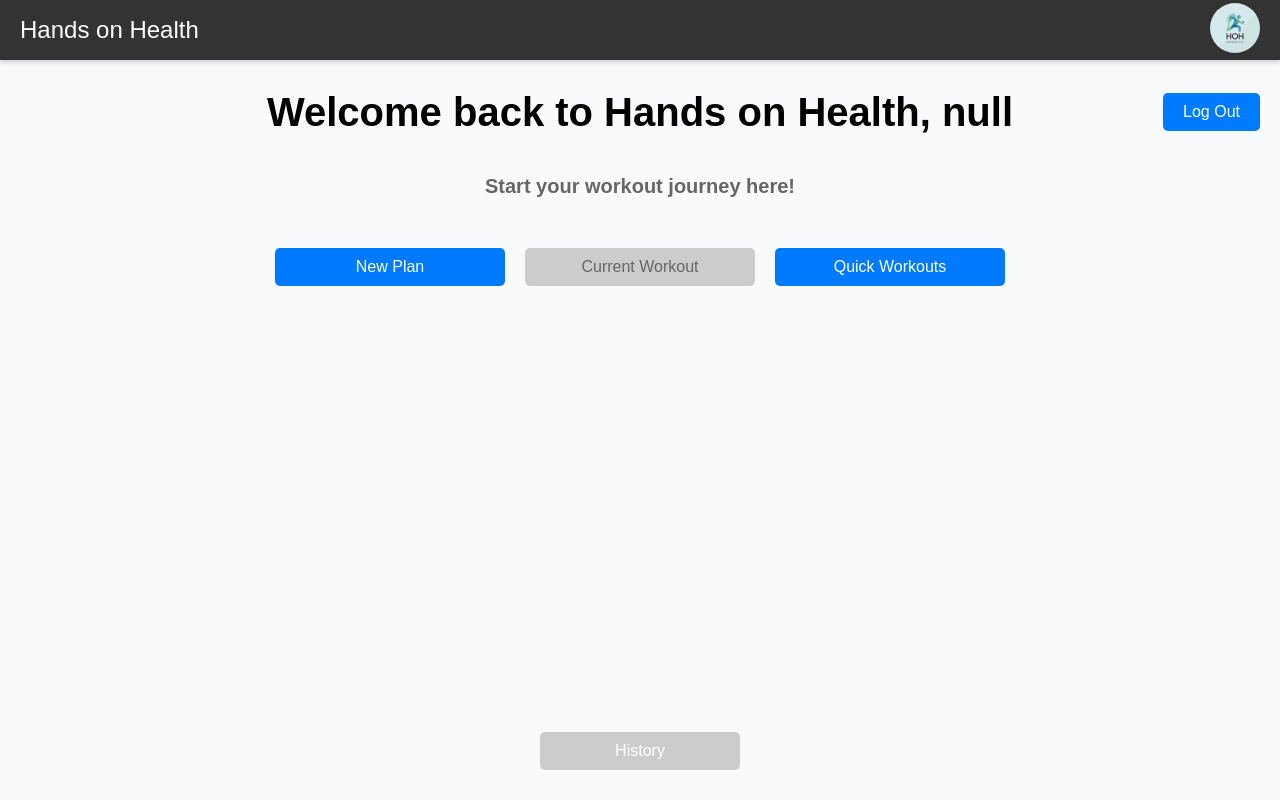
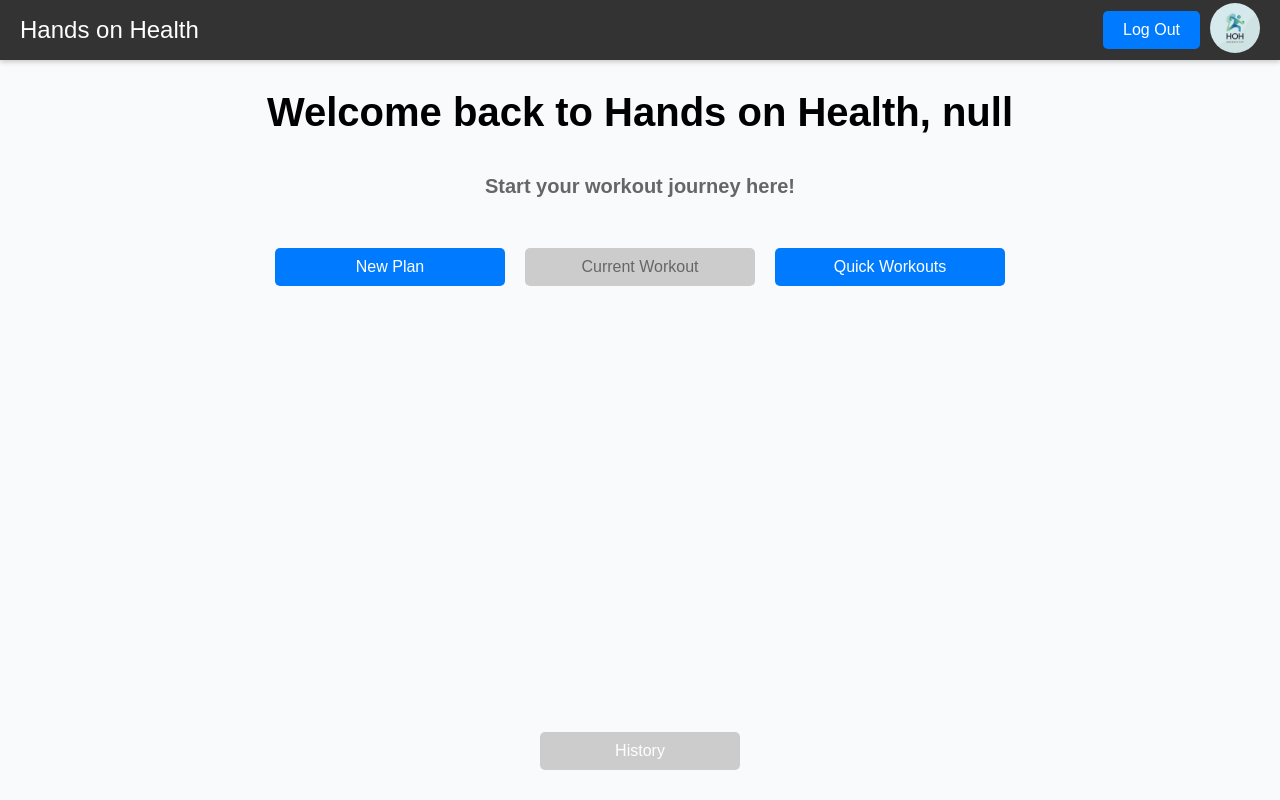
Before and after one commit to weloniheu/Hands-on-Health2, a React (Create React App) app in the folder client/: page /home in a window 1280 px wide. Built offline with nearby package versions, Linux system fonts and the light colour scheme.

Commit message:
Fixed Logout Button

```diff
--- a/client/src/components/HomePage.css
+++ b/client/src/components/HomePage.css
@@ -67,9 +67,3 @@ button {
 .history-button button:hover {
     background-color: #0056b3;
 }
-
-.logout-button {
-    position: absolute;
-    top: 93px;
-    right: 10px;
-}
--- a/client/src/components/HomePage.tsx
+++ b/client/src/components/HomePage.tsx
@@ -7,7 +7,7 @@ import "./HomePage.css";
 
 const HomePage: React.FC = () => {
     const navigate = useNavigate();
-    const { token, user, isGuest, logout, isLoggedIn } = useAuth();
+    const { token, user, isGuest, isLoggedIn } = useAuth();
     const [hasCurrentWorkout, setHasCurrentWorkout] = useState(false);
 
     useEffect(() => {
@@ -51,11 +51,6 @@ const HomePage: React.FC = () => {
         navigate("/quick-workouts");
     }
 
-    function handleLogout() {
-        logout();
-        navigate("/login");
-    }
-
     return (
         <div className="home-page">
             <Header />
@@ -79,9 +74,6 @@ const HomePage: React.FC = () => {
                     <button onClick={handleViewHistory}>History</button>
                 </div>
             )}
-            <button className="logout-button" onClick={handleLogout}>
-                {isGuest ? "Exit Guest" : "Log Out"}
-            </button>
         </div>
     );
 };
--- a/client/src/components/WorkOutPlan/Header.tsx
+++ b/client/src/components/WorkOutPlan/Header.tsx
@@ -1,39 +1,36 @@
-import React, { useState } from "react";
 import "./css/Header.css";
 import logo from "../../logos/small_logo.png";
-import { useNavigate } from "react-router-dom";
+import { useNavigate, useLocation } from "react-router-dom";
 import { useAuth } from "../../contexts/AuthContext";
 
 const Header = () => {
     const navigate = useNavigate();
-    const [showDropdown, setShowDropdown] = useState(false);
-    const { logout } = useAuth();
-
-    const handleLogoClick = () => {
-        setShowDropdown((prevState) => !prevState);
-    };
+    const { pathname } = useLocation();
+    const { logout, isGuest } = useAuth();
 
     const handleLogout = () => {
-        setShowDropdown(false);
         logout();
         navigate("/login");
     };
+
+    const isLoginPage = pathname === "/login";
 
     return (
         <div className="header">
             <div className="header-title" onClick={() => navigate("/")}>
                 Hands on Health
             </div>
-            <div className="header-logo">
-                <img src={logo} alt="Logo" onClick={handleLogoClick} style={{ cursor: "pointer" }} />
+            <div className="header-controls">
+                {!isLoginPage && (
+                    <button className="logout-button-header" onClick={handleLogout}>
+                        {isGuest ? "Exit Guest" : "Log Out"}
+                    </button>
+                )}
+                <div className="header-logo">
+                    <img src={logo} alt="Logo" />
+                </div>
+
             </div>
-            {showDropdown && (
-                <div className="dropdown-menu">
-                    <div onClick={handleLogout} className="dropdown-item">
-                        Logout
-                    </div>
-                </div>
-            )}
         </div>
     );
 };
--- a/client/src/components/WorkOutPlan/css/Header.css
+++ b/client/src/components/WorkOutPlan/css/Header.css
@@ -25,23 +25,7 @@
     object-fit: cover;
 }
 
-.dropdown-menu {
-    position: absolute;
-    top: 50px; /* Adjust based on your logo size */
-    right: 10px;
-    background-color: #007bff;
-    border-radius: 8px;
-    box-shadow: 0 4px 8px rgba(0, 0, 0, 0.1);
-    z-index: 9999;
+.header-controls {
+    display: flex;
+    align-items: center;
 }
-
-.dropdown-item {
-    padding: 10px 20px;
-    cursor: pointer;
-    text-align: center;
-}
-
-.dropdown-item:hover {
-    background-color: #0056b3;
-    border-radius: 8px;
-}
```
